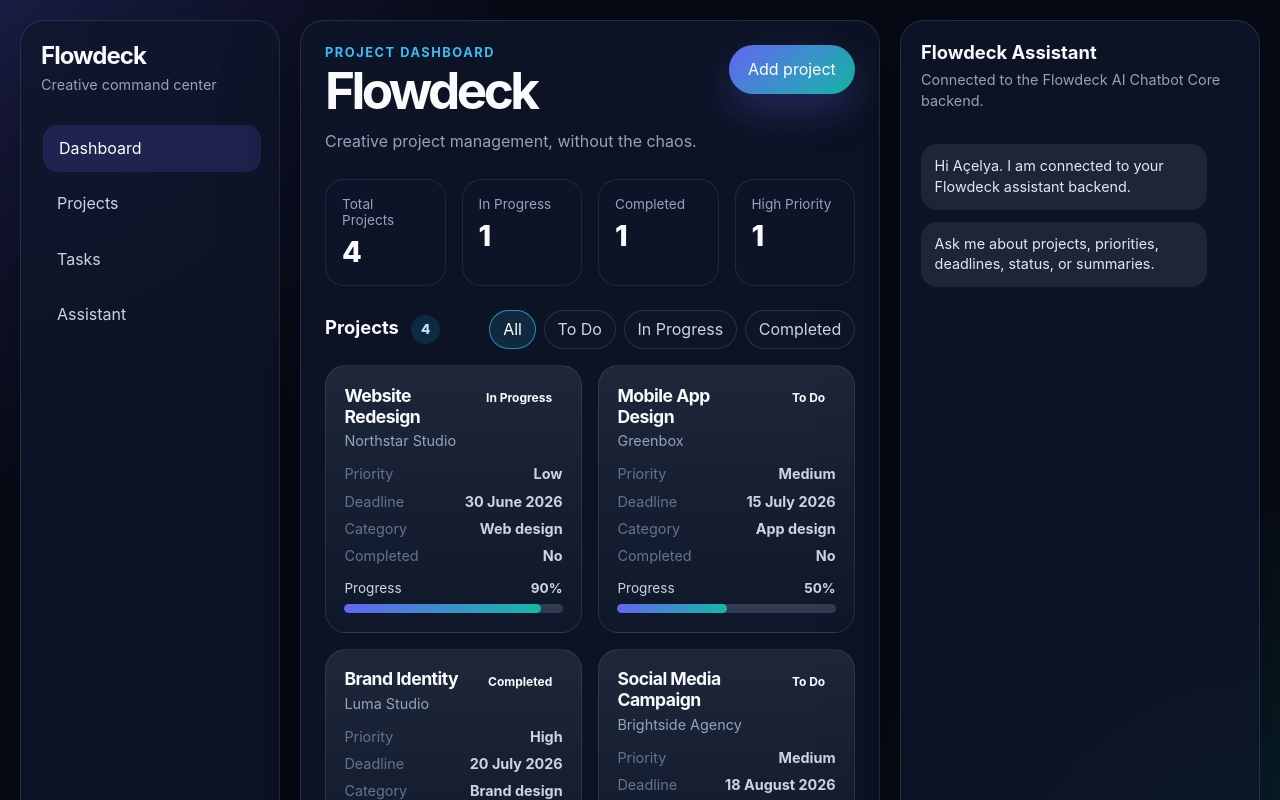
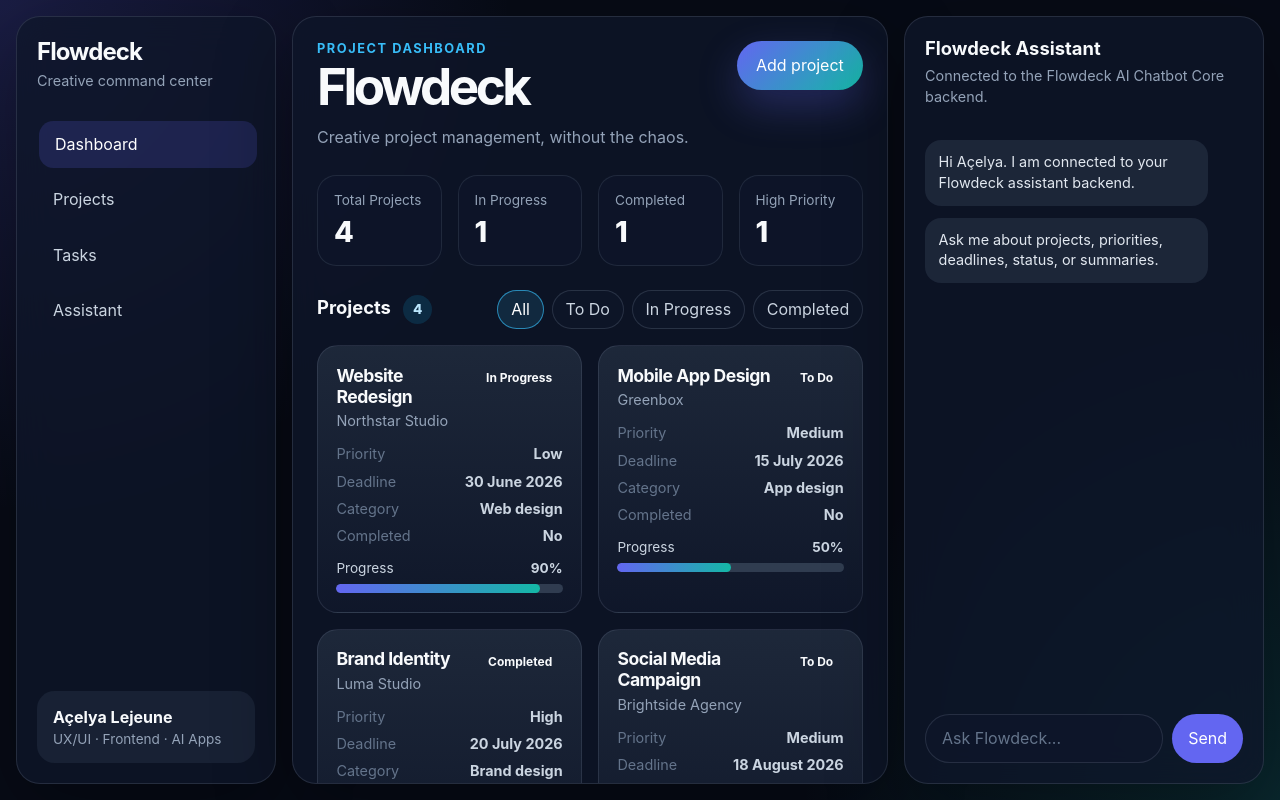
Before and after one commit to LejeuneA/flowdeck, a React (Vite) app: page / in a window 1280 px wide. Shown: the top 800 px of the page. Built offline with nearby package versions, Linux system fonts and the light colour scheme.

Commit message:
Fix dashboard height and chat panel scrolling

```diff
--- a/src/styles/flowdeck.scss
+++ b/src/styles/flowdeck.scss
@@ -9,14 +9,25 @@
     box-sizing: border-box;
 }
 
+html,
+body,
+#root {
+    width: 100%;
+    height: 100%;
+}
+
 body {
     margin: 0;
     min-width: 320px;
-    min-height: 100vh;
     background:
-        radial-gradient(circle at top left, rgba(94, 92, 230, 0.22), transparent 32rem),
-        radial-gradient(circle at bottom right, rgba(20, 184, 166, 0.16), transparent 30rem),
+        radial-gradient(circle at top left,
+            rgba(94, 92, 230, 0.22),
+            transparent 32rem),
+        radial-gradient(circle at bottom right,
+            rgba(20, 184, 166, 0.16),
+            transparent 30rem),
         #070b16;
+    overflow: hidden;
 }
 
 button,
@@ -31,16 +42,19 @@ button {
 }
 
 .flowdeck {
-    min-height: 100vh;
+    width: 100%;
+    height: 100vh;
     display: grid;
     grid-template-columns: 260px minmax(0, 1fr) 360px;
-    gap: 1.25rem;
-    padding: 1.25rem;
+    gap: 1rem;
+    padding: 1rem;
+    overflow: hidden;
 }
 
 .flowdeck__sidebar,
 .flowdeck__main,
 .flowdeck__assistant {
+    min-height: 0;
     border: 1px solid rgba(148, 163, 184, 0.18);
     background: rgba(15, 23, 42, 0.78);
     backdrop-filter: blur(18px);
@@ -53,6 +67,7 @@ button {
     display: flex;
     flex-direction: column;
     justify-content: space-between;
+    overflow: hidden;
 }
 
 .flowdeck__brand {
@@ -116,7 +131,7 @@ button {
 
 .flowdeck__main {
     padding: 1.5rem;
-    overflow: hidden;
+    overflow-y: auto;
 }
 
 .flowdeck__header {
@@ -374,12 +389,14 @@ button {
 
 .flowdeck__assistant {
     padding: 1.25rem;
+    height: 100%;
     display: flex;
     flex-direction: column;
-    min-height: 0;
+    overflow: hidden;
 }
 
 .assistant-panel__header {
+    flex-shrink: 0;
     margin-bottom: 1rem;
 }
 
@@ -397,11 +414,13 @@ button {
 
 .assistant-panel__messages {
     flex: 1;
+    min-height: 0;
     display: grid;
     align-content: start;
     gap: 0.75rem;
-    min-height: 18rem;
     margin: 1rem 0;
+    overflow-y: auto;
+    padding-right: 0.25rem;
 }
 
 .chat-message {
@@ -410,6 +429,7 @@ button {
     border-radius: 1rem;
     line-height: 1.45;
     font-size: 0.9rem;
+    word-break: break-word;
 
     &--bot {
         justify-self: start;
@@ -425,6 +445,7 @@ button {
 }
 
 .assistant-panel__form {
+    flex-shrink: 0;
     display: flex;
     gap: 0.6rem;
 }
@@ -455,15 +476,57 @@ button {
     padding: 0.85rem 1rem;
     color: #ffffff;
     background: #6366f1;
+
+    &:disabled {
+        cursor: not-allowed;
+        opacity: 0.65;
+    }
+}
+
+.flowdeck__main,
+.assistant-panel__messages {
+    scrollbar-width: thin;
+    scrollbar-color: rgba(99, 102, 241, 0.55) rgba(15, 23, 42, 0.45);
+}
+
+.flowdeck__main::-webkit-scrollbar,
+.assistant-panel__messages::-webkit-scrollbar {
+    width: 0.55rem;
+}
+
+.flowdeck__main::-webkit-scrollbar-track,
+.assistant-panel__messages::-webkit-scrollbar-track {
+    border-radius: 999px;
+    background: rgba(15, 23, 42, 0.45);
+}
+
+.flowdeck__main::-webkit-scrollbar-thumb,
+.assistant-panel__messages::-webkit-scrollbar-thumb {
+    border: 2px solid rgba(15, 23, 42, 0.45);
+    border-radius: 999px;
+    background: linear-gradient(180deg, #6366f1, #14b8a6);
+}
+
+.flowdeck__main::-webkit-scrollbar-thumb:hover,
+.assistant-panel__messages::-webkit-scrollbar-thumb:hover {
+    background: linear-gradient(180deg, #818cf8, #2dd4bf);
 }
 
 @media (max-width: 1180px) {
+    body {
+        overflow: auto;
+    }
+
     .flowdeck {
+        height: auto;
+        min-height: 100vh;
         grid-template-columns: 220px minmax(0, 1fr);
+        overflow: visible;
     }
 
     .flowdeck__assistant {
         grid-column: 1 / -1;
+        min-height: 32rem;
     }
 }
 
```
